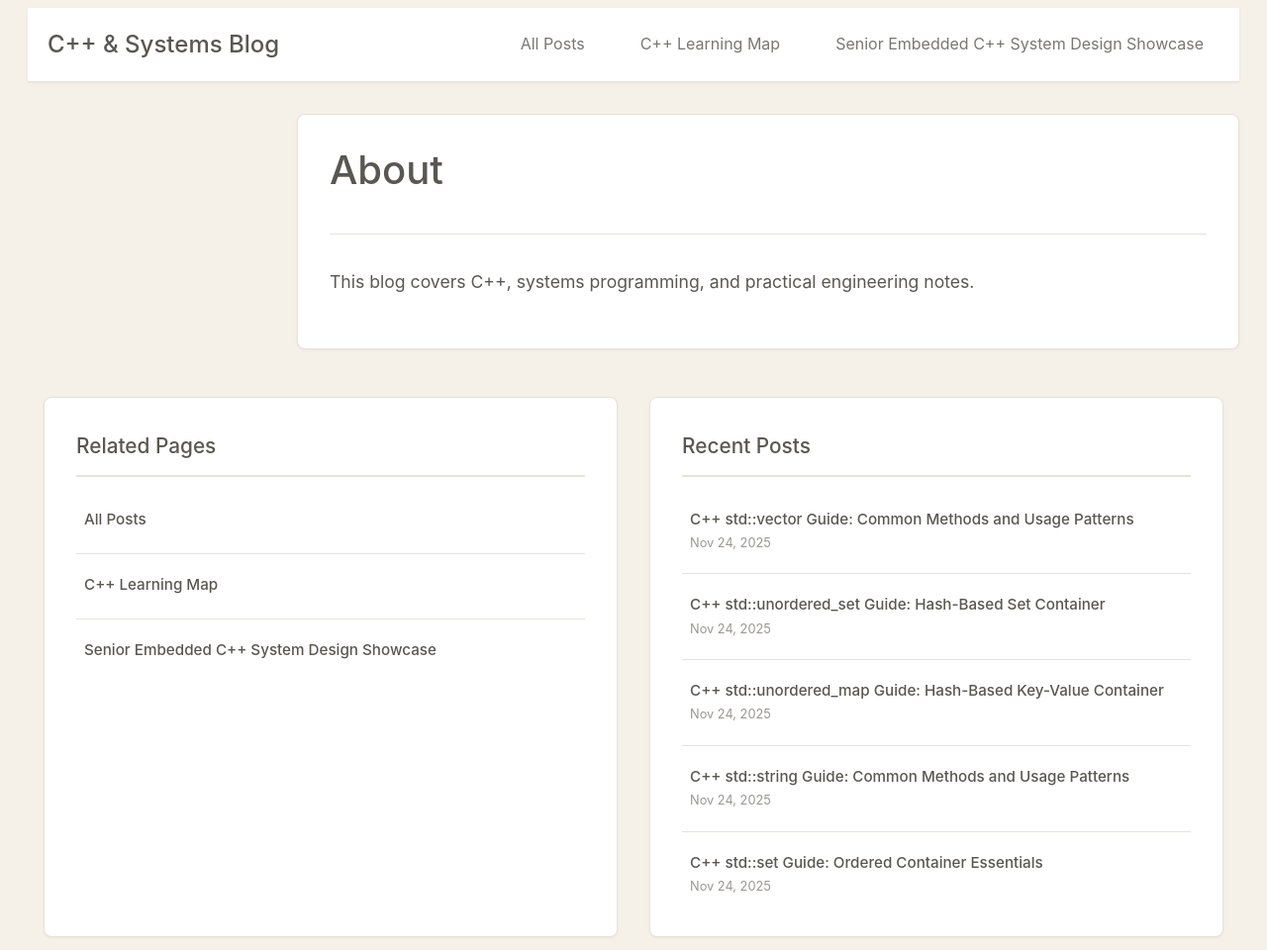
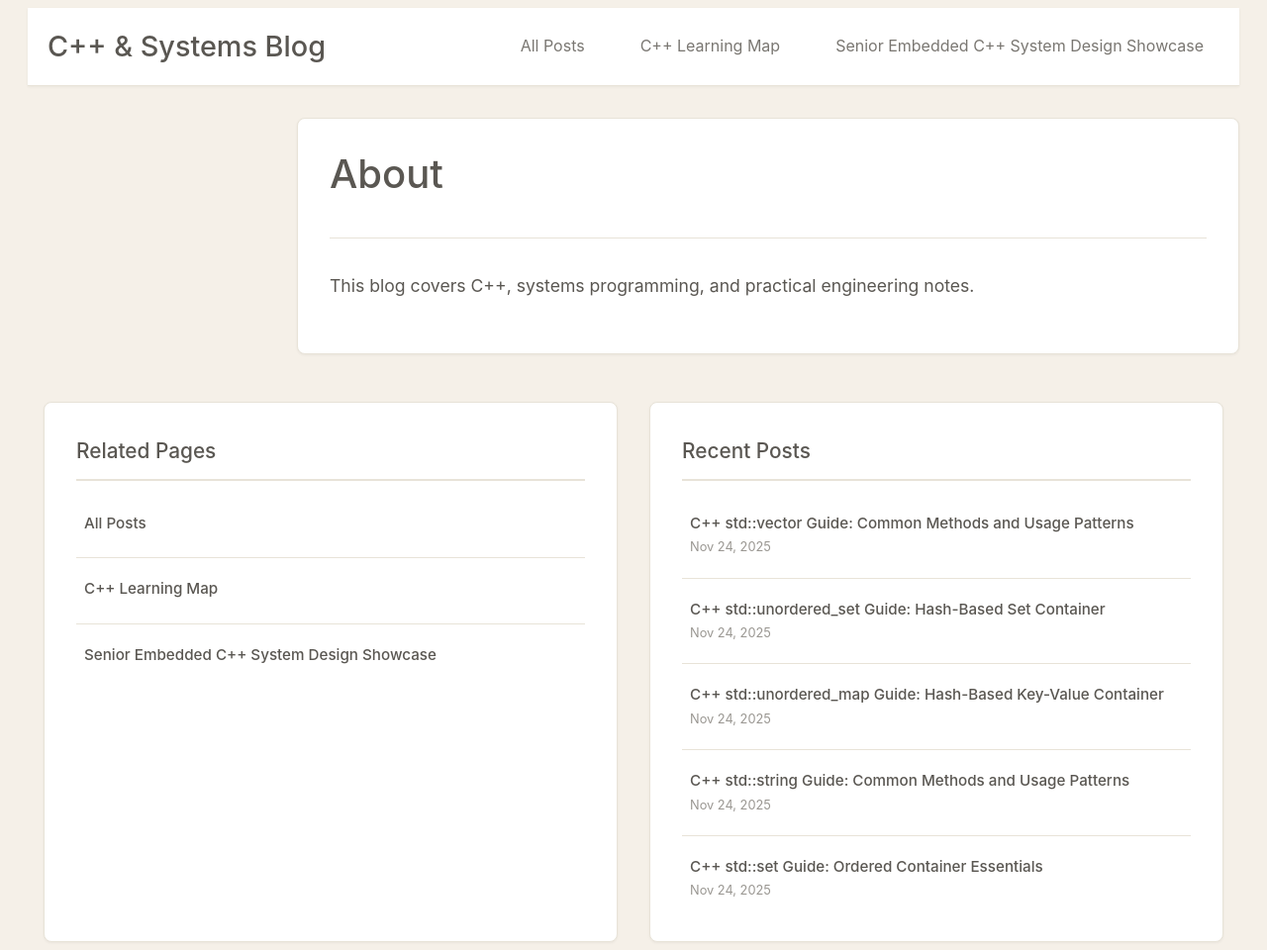
Before and after one commit to robinali34/blog_cpp, a Jekyll site: the page built from about.md, in a window 1280 px wide. Shown: the whole page at 99% size. Built offline with Jekyll 4.4.1, drawn with Linux system fonts in a browser that asks for light colours.

Commit message:
Update schema

```diff
--- a/assets/css/morandi-theme.css
+++ b/assets/css/morandi-theme.css
@@ -275,7 +275,7 @@ hr {
 
 .post-header .site-title {
   margin: 0;
-  font-size: 1.5rem;
+  font-size: 1.8rem; /* Larger for desktop */
 }
 
 .post-header .site-title a {
@@ -317,6 +317,20 @@ hr {
   max-width: 1600px;
   margin: 0 auto;
   align-items: start;
+}
+
+/* Large view - Extra large screens (1400px and above) */
+@media (min-width: 1400px) {
+  .post-header .site-title {
+    font-size: 2rem; /* Even larger for very large screens */
+  }
+}
+
+/* Medium-large view - Large tablets and small desktops (769px - 1024px) */
+@media (min-width: 769px) and (max-width: 1024px) {
+  .post-header .site-title {
+    font-size: 1.6rem; /* Slightly smaller for medium screens */
+  }
 }
 
 @media (max-width: 1200px) {
@@ -848,7 +862,7 @@ hr {
   }
 
   .post-header .site-title {
-    font-size: 1.25rem;
+    font-size: 1.2rem; /* Mobile size */
   }
 
   .post-header .site-nav {
```
